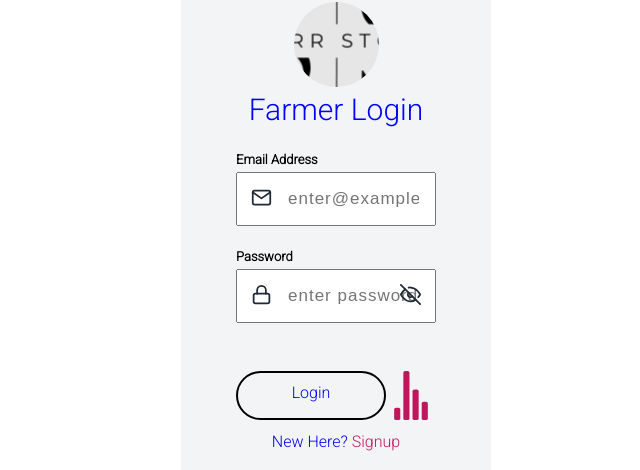
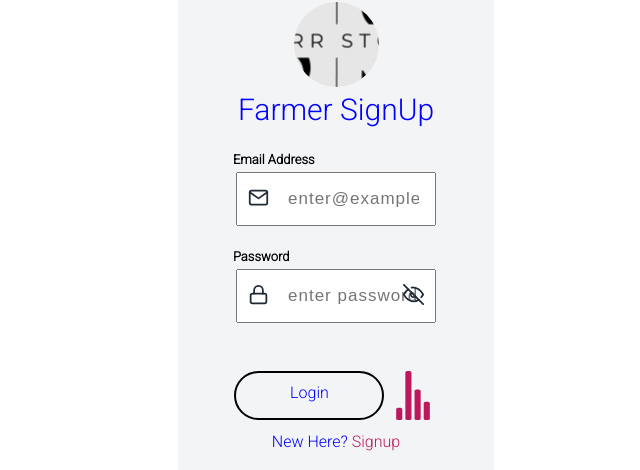
Before and after one commit to TrevorAugustine23/AI-Weather-App, a React (Create React App) app in the folder react_login/: page / in a window 1280 px wide. Shown: the part 138-608 px from the top of the page, without its empty margins (304-944 px from the left). Built offline with nearby package versions, Linux system fonts and the light colour scheme.

Commit message:
created the signup page

```diff
--- a/react_login/src/App.js
+++ b/react_login/src/App.js
@@ -1,6 +1,7 @@
 //pages
 import Home from './pages/Home';
 import Login from './pages/Login';
+import SignUp from './pages/Signup';
 
 //styled components
 import { StyledContainer } from "./components/Styles";
@@ -18,7 +19,7 @@ function App() {
   return (
     <Router>
       <StyledContainer>
-      <Login/>
+      <SignUp/>
     </StyledContainer>
     </Router>
 
@@ -27,3 +28,5 @@ function App() {
 }
 
 export default App;
+
+//1:06:55
--- a/react_login/src/pages/Signup.js
+++ b/react_login/src/pages/Signup.js
@@ -1 +1,93 @@
-//1:06:30
+//styled components
+import {StyledTextInput, StyledFormArea, StyledFormButton, StyledLabel, Avatar, StyledTitle, colors, ButtonGroup, ExtraText, TextLink, CopyrightText} from "./../components/Styles"
+
+import Logo from "./../assets/favicon.png";
+
+//formik
+import { Formik, Form } from "formik";
+import { TextInput } from "../components/FormLib";
+import * as Yup from 'yup';
+
+//icons
+import { FiMail, FiLock} from 'react-icons/fi';
+
+//Loader
+import {Audio} from 'react-loader-spinner';
+
+
+
+const SignUp = () => {
+    return (
+        <div>
+            <StyledFormArea>
+                <Avatar image={Logo}></Avatar>
+                <StyledTitle color={colors.theme} size={30}>Farmer SignUp</StyledTitle>
+                <Formik
+                    initialValues={{
+                        email: "",
+                        password:"",
+                        repeatPassword:"",
+                        dateOfBirth:"",
+                        name:""
+                    }}
+                    validationSchema={
+                        Yup.object({
+                            email: Yup.string().email("Invalid email address")
+                            .required("Required"),
+                            password: Yup.string().min(8, "Password is too short").max(30, "Password is too long")
+                            .required("Required"),
+                        })
+                    }
+                    onSubmit={(values, {setSubmitting}) => {
+                        console.log(values);
+                    }}
+                    >
+                    {(isSubmitting) => (
+                        <Form>
+                            <TextInput
+                                name="email"
+                                type="text"
+                                label="Email Address"
+                                placeholder="enter@example.com"
+                                icon={<FiMail/>}
+                            />
+                            <TextInput
+                                name="password"
+                                type="password"
+                                label="Password"
+                                placeholder="enter password"
+                                icon={<FiLock/>}
+
+                            />
+                            <ButtonGroup>
+                               {isSubmitting && (
+                               <StyledFormButton type="submit">Login
+                               </StyledFormButton>
+                               )}
+
+                               {isSubmitting && (
+                                <Audio
+                                    type="ThreeDots"
+                                    color={colors.theme}
+                                    height={49}
+                                    width={50}
+                                />
+                               )}
+                            </ButtonGroup>
+                        </Form>
+                    )}
+                </Formik>
+                <ExtraText>
+                    New Here? <TextLink to="/signup">Signup</TextLink>
+                </ExtraText>
+            </StyledFormArea>
+            <CopyrightText>
+                134780 BBIT 4C &copy; 2023
+            </CopyrightText>
+        </div>
+    )
+}
+
+export default SignUp;
+
+//50:36
```
